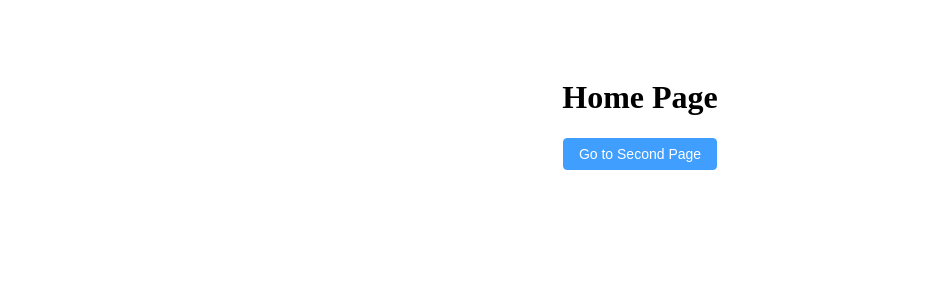
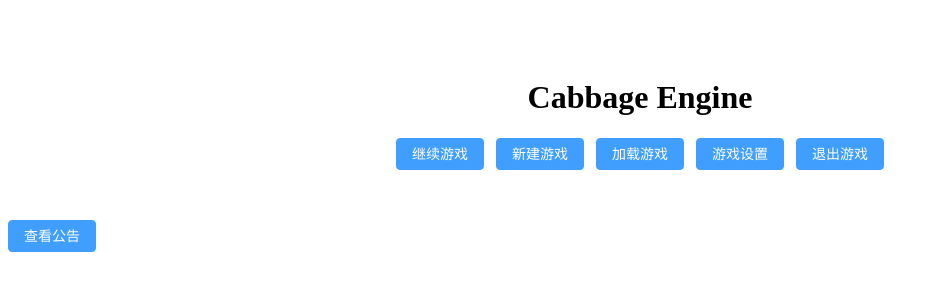
Before and after one commit to WonkaHHH/First-Vue, a Vue app: page /#/ in a window 1280 px wide. Shown: the top 300 px of the page, without its empty margins (0-939 px from the left). Built offline with nearby package versions, Linux system fonts and the light colour scheme.

Commit message:
修改页面

```diff
--- a/src/views/MainPage.vue
+++ b/src/views/MainPage.vue
@@ -1,7 +1,7 @@
 <template>
   <div class="second-page">
-    <h1>Second Page</h1>
-    <el-button type="primary" @click="goToHomePage">Go Back to Home Page</el-button>
+    <el-button type="primary" @click="goToHomePage">回到菜单</el-button>
+    <el-button type="primary" @click="goToHomePage">退出游戏</el-button>
     <!-- Dock栏 -->
     <div class="dock">
       <div class="dock-item" @click="goToApp(1)">
--- a/src/views/WelcomePage.vue
+++ b/src/views/WelcomePage.vue
@@ -1,8 +1,36 @@
 <template>
   <div class="home">
-    <h1>Home Page</h1>
-    <el-button type="primary" @click="goToSecondPage">Go to Second Page</el-button>
+    <h1>Cabbage Engine</h1>
+    <el-button type="primary" @click="goToSecondPage">继续游戏</el-button>
+    <el-button type="primary" @click="goToSecondPage">新建游戏</el-button>
+    <el-button type="primary" @click="goToSecondPage">加载游戏</el-button>
+    <el-button type="primary">游戏设置</el-button>
+    <el-button type="primary">退出游戏</el-button>
   </div>
+
+  <div>
+    <!-- 触发按钮 -->
+    <el-button type="primary" @click="showDialog">查看公告</el-button>
+
+    <!-- 公告栏对话框 -->
+    <el-dialog
+      title="公告"
+      :visible.sync="dialogVisible"
+      width="30%"
+      @close="handleClose"
+    >
+      <!-- 公告内容 -->
+      <p>这里是公告内容，可以是文本、图片等。</p>
+      <!-- 可以添加更多的公告内容 -->
+
+      <!-- 对话框底部 -->
+      <span slot="footer" class="dialog-footer">
+        <el-button @click="dialogVisible = false">取 消</el-button>
+        <el-button type="primary" @click="dialogVisible = false">确 定</el-button>
+      </span>
+    </el-dialog>
+  </div>
+
 </template>
 
 <script>
@@ -14,7 +42,21 @@ export default {
     const goToSecondPage = () => {
       router.push({ name: 'MainPage' });
     };
-    return { goToSecondPage };
+    const showDialog = () => {
+      this.dialogVisible = true;
+    };
+    return { goToSecondPage, showDialog };
+  },
+  data() {
+    return {
+      dialogVisible: false, // 控制对话框的显示与隐藏
+    };
+  },
+  methods: {
+    handleClose() {
+      // 对话框关闭时执行的逻辑
+      console.log('公告栏已关闭');
+    },
   },
 };
 </script>
```
